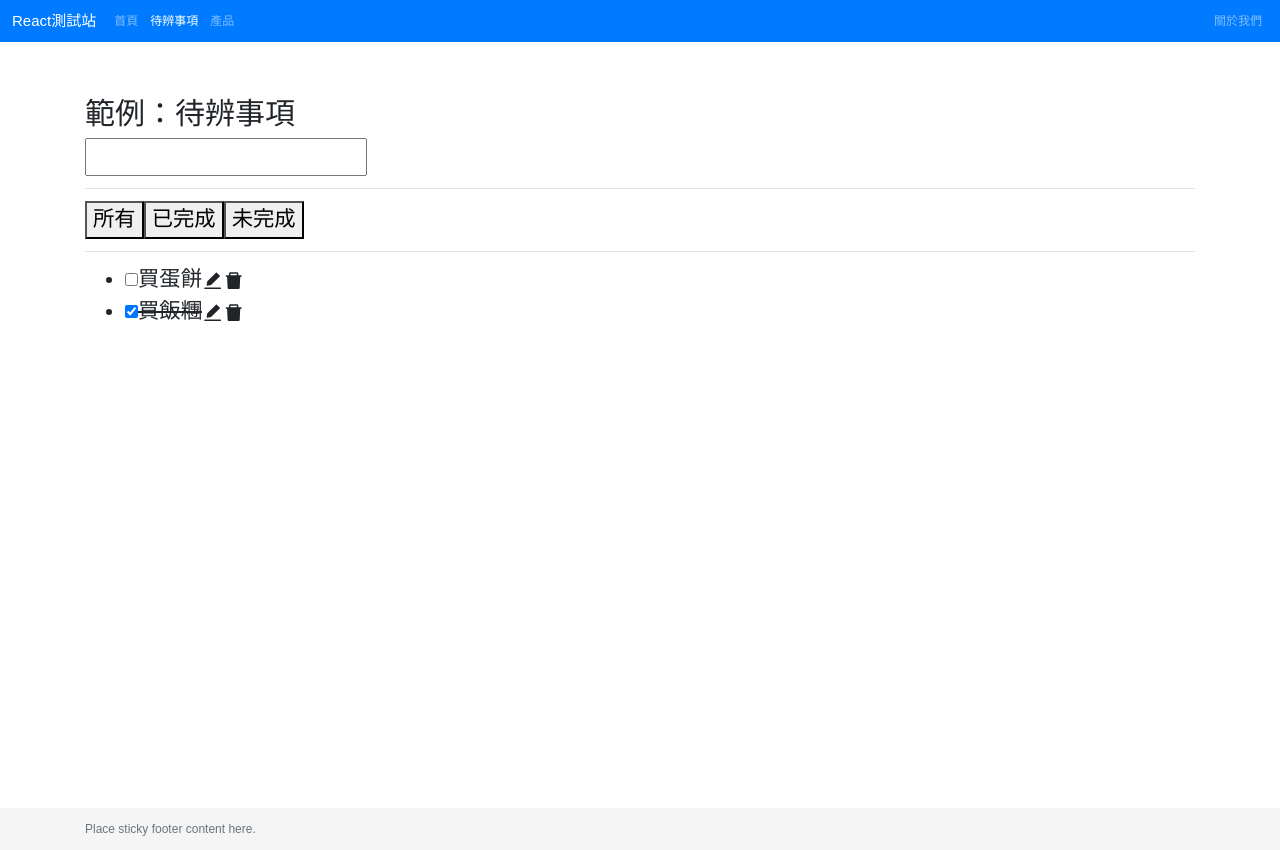
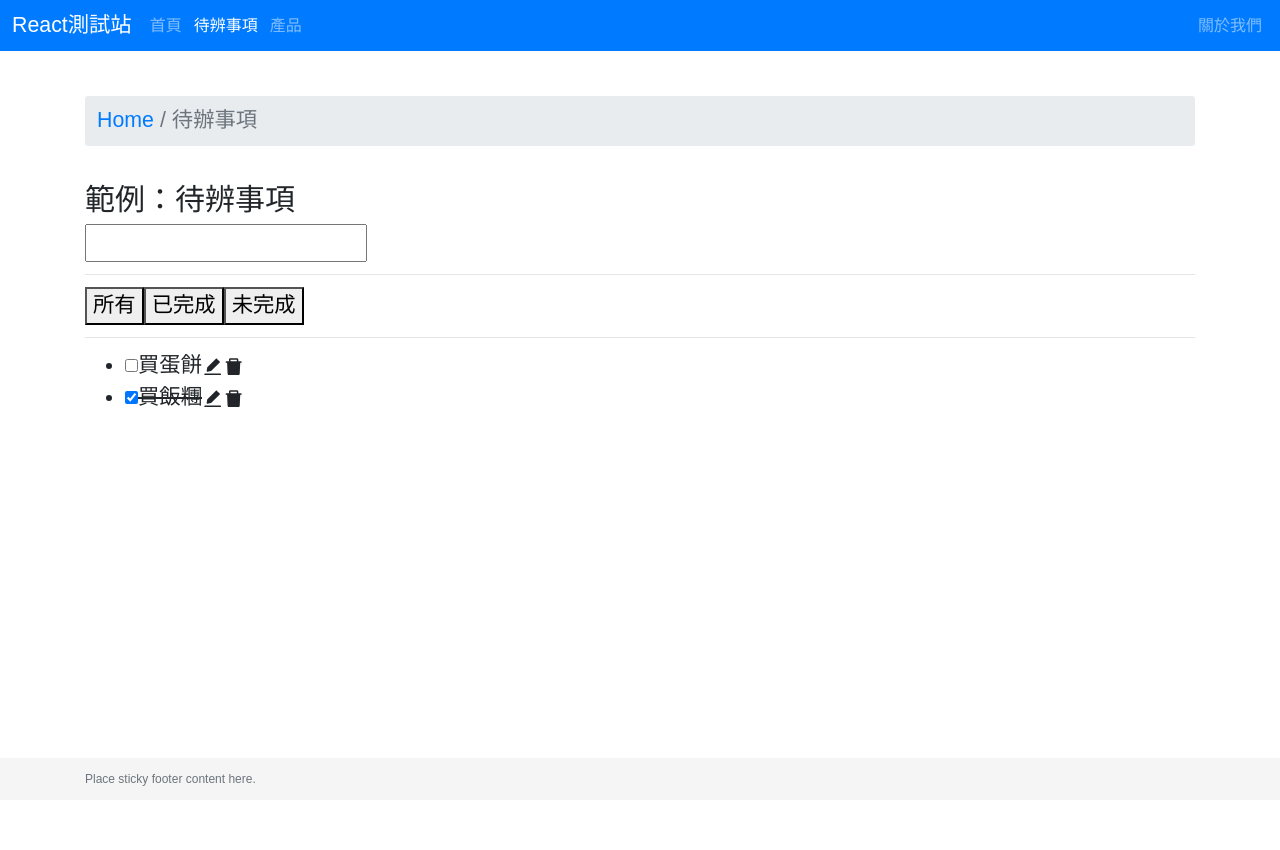
Before and after one commit to chia-1994/react-lesson, a React (Create React App) app in the folder 1008/: page /todo in a window 1280 px wide. After the commit the page ends 800 px from the top, so only its background shows below. Built offline with nearby package versions, Linux system fonts and the light colour scheme.

Commit message:
麵包屑＋找不到畫面404

```diff
--- a/1008/src/App.js
+++ b/1008/src/App.js
@@ -9,6 +9,7 @@ import TodoAppPage from './pages/TodoAppPage'
 import Home from './pages/Home'
 import About from './pages/About'
 import Product from './pages/Product'
+import NotFoundPage from './pages/NotFoundPage'
 
 function App() {
   const [todos, setTodos] = useState([])
@@ -34,6 +35,9 @@ function App() {
             <Route path="/product/:id?">
               <Product />
             </Route>
+            <Route path="*">
+              <NotFoundPage />
+            </Route>
           </Switch>
         </MainContent>
         <MyFooter />
--- /dev/null
+++ b/1008/src/components/Breadcrumbs.js
@@ -0,0 +1,40 @@
+import React, { useState, useEffect } from 'react'
+import { Link, withRouter } from 'react-router-dom'
+
+function Breadcrumb(props) {
+  console.log(props)
+
+  let path = ''
+  const pathname = props.location.pathname
+
+  switch (pathname) {
+    case '/product':
+      path = '產品'
+      break
+    case '/about':
+      path = '關於我們'
+      break
+    case '/todo':
+      path = '待辦事項'
+      break
+    default:
+      path = ''
+  }
+
+  return (
+    <>
+      <nav aria-label="breadcrumb">
+        <ol className="breadcrumb">
+          <li className="breadcrumb-item">
+            <Link to="/">Home</Link>
+          </li>
+          <li className="breadcrumb-item active" aria-current="page">
+            {path}
+          </li>
+        </ol>
+      </nav>
+    </>
+  )
+}
+
+export default withRouter(Breadcrumb)
--- a/1008/src/pages/About.js
+++ b/1008/src/pages/About.js
@@ -1,10 +1,12 @@
 import React, { useState, useEffect } from 'react'
 import { Link, Switch } from 'react-router-dom'
+import Breadcrumb from '../components/Breadcrumbs'
 
 function About(props) {
   return (
     <>
       <h1>About</h1>
+      <Breadcrumb />
     </>
   )
 }
--- /dev/null
+++ b/1008/src/pages/NotFoundPage.js
@@ -0,0 +1,11 @@
+import React from 'react'
+
+function NotFoundPage(props) {
+  return (
+    <>
+      <h1>頁面不存在(◔ д◔)</h1>
+    </>
+  )
+}
+
+export default NotFoundPage
--- a/1008/src/pages/Product.js
+++ b/1008/src/pages/Product.js
@@ -1,13 +1,17 @@
 import React, { useState, useEffect } from 'react'
-import { Link, Switch, withRouter } from 'react-router-dom'
+import { Link, Switch, useParams } from 'react-router-dom'
+import Breadcrumb from '../components/Breadcrumbs'
 
 function Product(props) {
+  //使用鉤子
+  let { id } = useParams()
   return (
     <>
       <h1>Product</h1>
-      <h3>{props.match.params.id}</h3>
+      <Breadcrumb />
+      <h3>{id}</h3>
     </>
   )
 }
 
-export default withRouter(Product)
+export default Product
--- a/1008/src/pages/TodoAppPage.js
+++ b/1008/src/pages/TodoAppPage.js
@@ -1,8 +1,14 @@
 import React, { useState, useEffect } from 'react'
 import TodoApp from '../components/TodoApp'
+import Breadcrumb from '../components/Breadcrumbs'
 
 function TodoAppPage(props) {
-  return <TodoApp />
+  return (
+    <>
+      <Breadcrumb />
+      <TodoApp />
+    </>
+  )
 }
 
 export default TodoAppPage
--- a/1008/src/styles/custom.scss
+++ b/1008/src/styles/custom.scss
@@ -4,13 +4,21 @@
 @import '~bootstrap/scss/bootstrap.scss';
 
 // 其它要導入覆蓋掉原本的預設bootstrap樣式要放在這下面
-
+.navbar-brand {
+  font-size: 16pt;
+}
+.navbar {
+  font-size: 12pt;
+}
 main > .container {
+  margin-top: 3rem;
   padding: 60px 15px 0;
   font-size: 16pt;
 }
 
 .footer {
-  margin-top: 60vh;
+  width: 100%;
+  position: absolute;
+  bottom: 0;
   background-color: #f5f5f5;
 }
```
